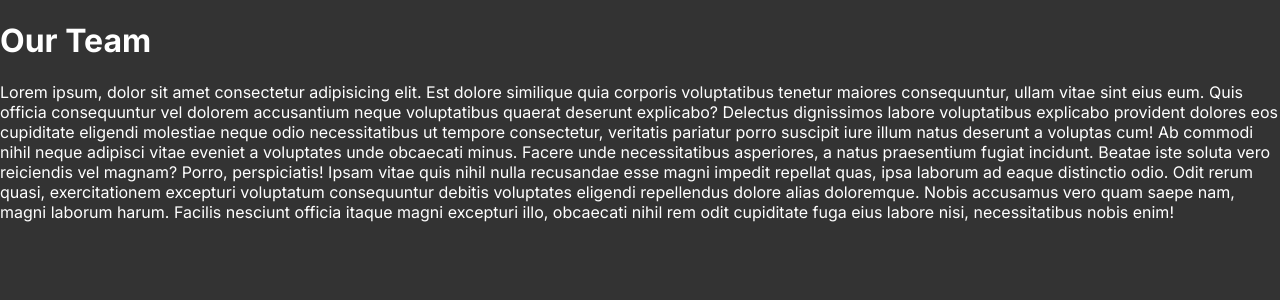
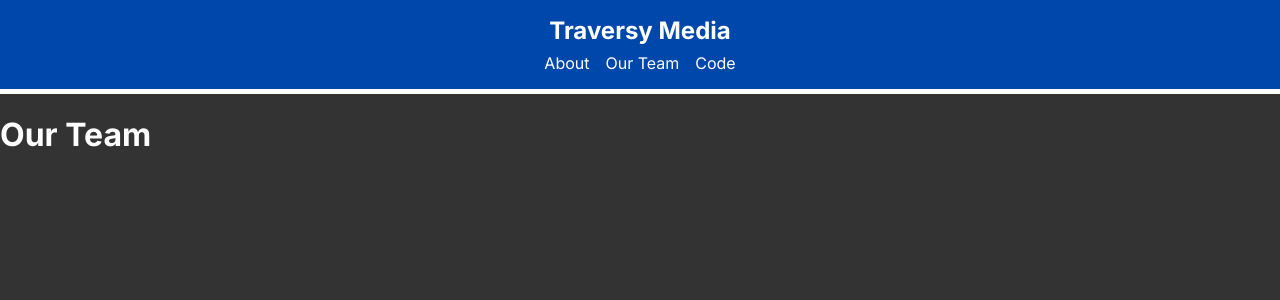
Before and after one commit to 0xLPircy/nextJs, a Next.js app in the folder next-cc/: page /about/team in a window 1280 px wide. Shown: the top 300 px of the page. Built offline with nearby package versions, Linux system fonts and the light colour scheme.

Commit message:
next layout and routing

```diff
--- a/next-cc/app/about/team/page.jsx
+++ b/next-cc/app/about/team/page.jsx
@@ -1,10 +1,10 @@
-import React from 'react'
+import React from 'react';
+import Link from "next/link";
 
 const TeamPage = () => {
     return (
         <div>
             <h1>Our Team</h1>
-            <p>Lorem ipsum, dolor sit amet consectetur adipisicing elit. Est dolore similique quia corporis voluptatibus tenetur maiores consequuntur, ullam vitae sint eius eum. Quis officia consequuntur vel dolorem accusantium neque voluptatibus quaerat deserunt explicabo? Delectus dignissimos labore voluptatibus explicabo provident dolores eos cupiditate eligendi molestiae neque odio necessitatibus ut tempore consectetur, veritatis pariatur porro suscipit iure illum natus deserunt a voluptas cum! Ab commodi nihil neque adipisci vitae eveniet a voluptates unde obcaecati minus. Facere unde necessitatibus asperiores, a natus praesentium fugiat incidunt. Beatae iste soluta vero reiciendis vel magnam? Porro, perspiciatis! Ipsam vitae quis nihil nulla recusandae esse magni impedit repellat quas, ipsa laborum ad eaque distinctio odio. Odit rerum quasi, exercitationem excepturi voluptatum consequuntur debitis voluptates eligendi repellendus dolore alias doloremque. Nobis accusamus vero quam saepe nam, magni laborum harum. Facilis nesciunt officia itaque magni excepturi illo, obcaecati nihil rem odit cupiditate fuga eius labore nisi, necessitatibus nobis enim!</p>
         </div>
     )
 }
--- /dev/null
+++ b/next-cc/app/components/Header.jsx
@@ -0,0 +1,19 @@
+import Link from 'next/link';
+
+const Header = () => {
+    return (
+        <header className='header'>
+            <div className='container'>
+                <div className='logo'>
+                    <Link href='/'>Traversy Media</Link>
+                </div>
+                <div className='links'>
+                    <Link href='/about'>About</Link>
+                    <Link href='/about/team'>Our Team</Link>
+                    <Link href='/code/repos'>Code</Link>
+                </div>
+            </div>
+        </header>
+    );
+};
+export default Header;
--- a/next-cc/app/layout.js
+++ b/next-cc/app/layout.jsx
@@ -1,17 +1,22 @@
 import './globals.css'
 import { Inter } from 'next/font/google'
+import Header from './components/Header'
 
 const inter = Inter({ subsets: ['latin'] })
 
 export const metadata = {
-  title: 'Create Next App',
+  title: 'NextLearn',
   description: 'Generated by create next app',
+  keywords: 'check, test, tav'
 }
 
 export default function RootLayout({ children }) {
   return (
     <html lang="en">
-      <body className={inter.className}>{children}</body>
+      <body className={inter.className}>
+        <Header />
+        {children}
+      </body>
     </html>
   )
 }
--- a/next-cc/package.json
+++ b/next-cc/package.json
@@ -11,6 +11,7 @@
   "dependencies": {
     "next": "13.4.4",
     "react": "18.2.0",
-    "react-dom": "18.2.0"
+    "react-dom": "18.2.0",
+    "react-icons": "^4.9.0"
   }
 }
```
Also changed, not shown: next-cc/app/code/repos/page.jsx (added, +50 -0 lines), next-cc/app/about/layout.txt (added), next-cc/app/about/team/layout.txt (added), next-cc/app/page.jsx (renamed from next-cc/app/page.js), 1 other file (tests, documents, lock files or other folders).
